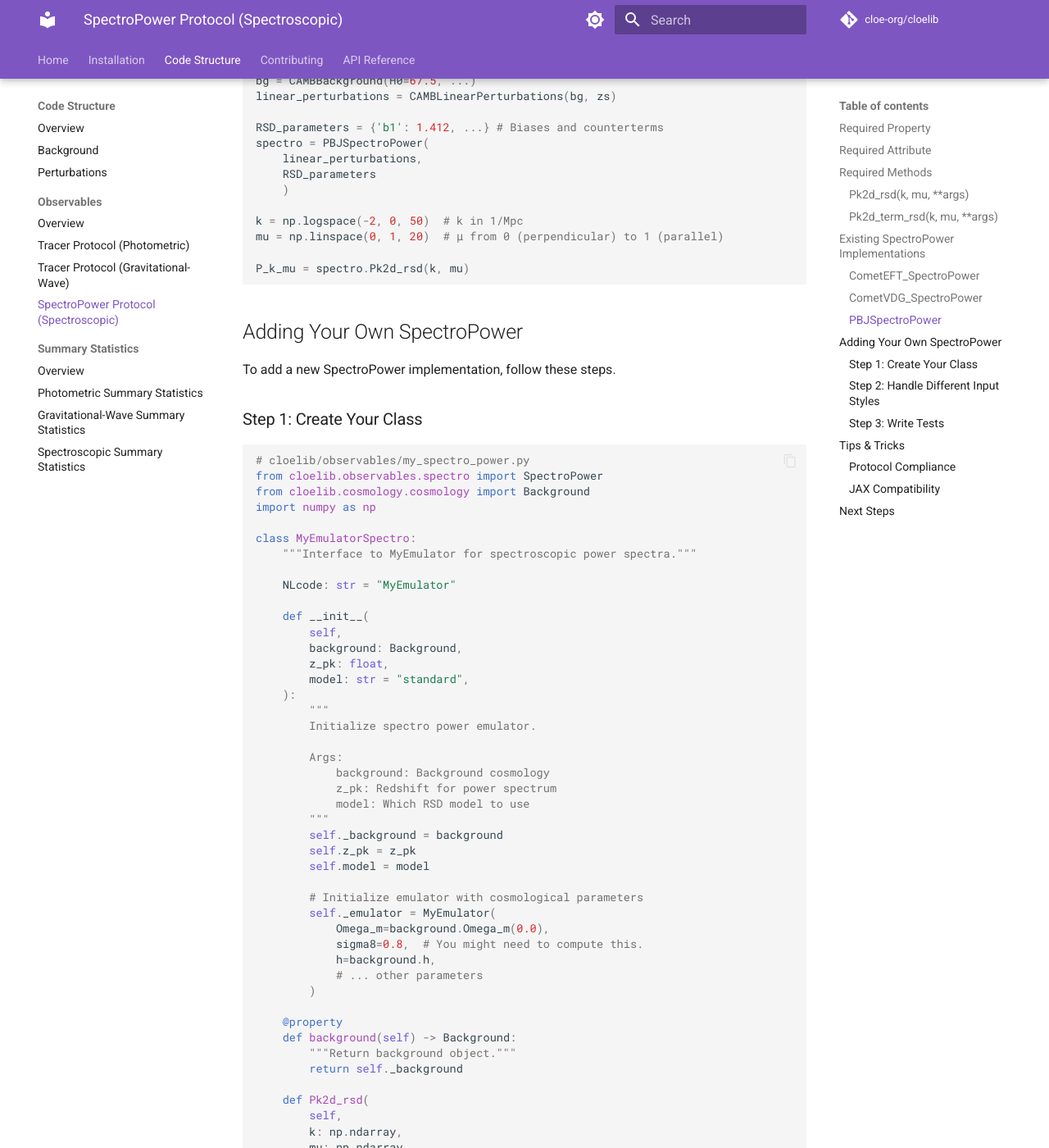
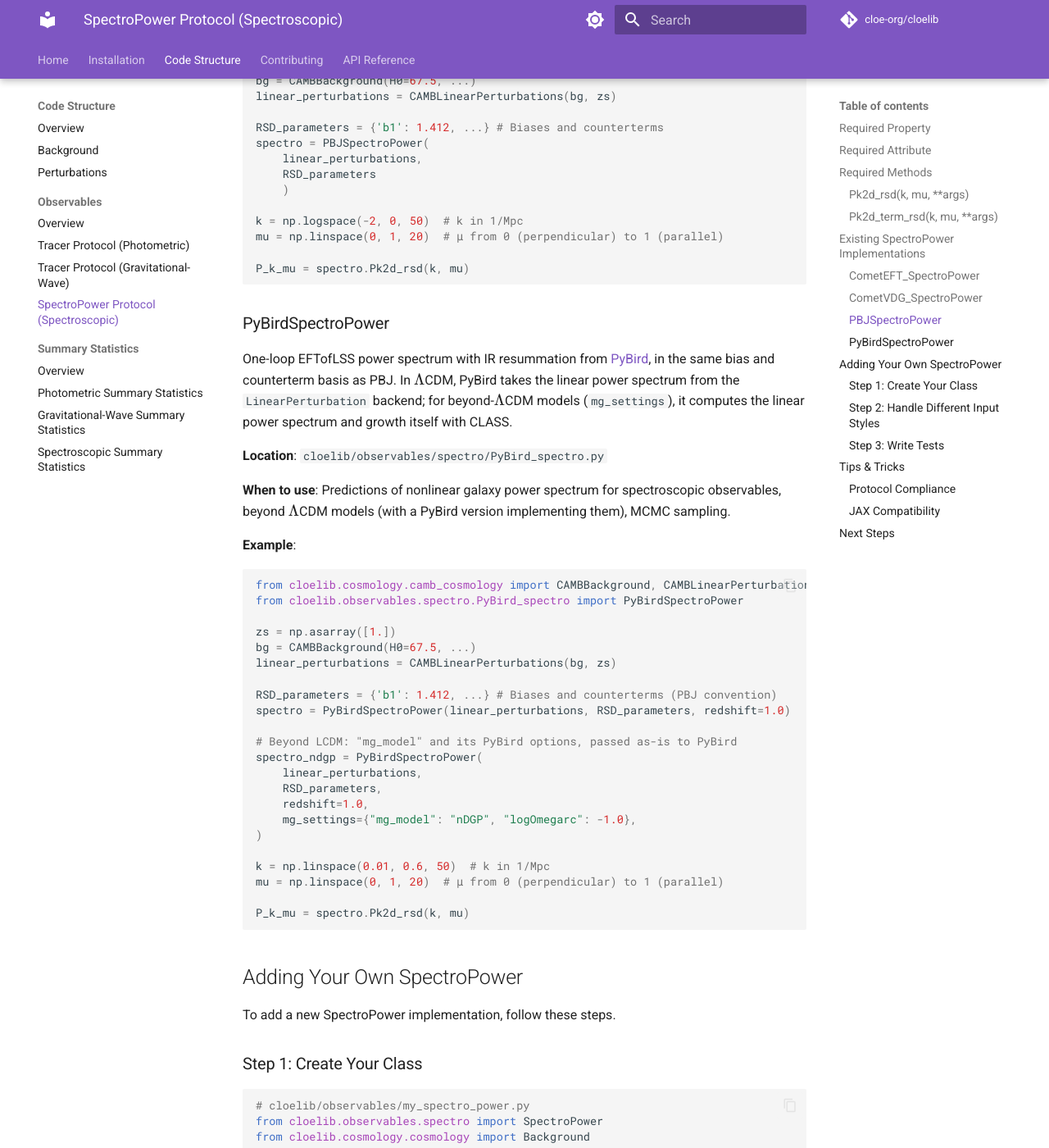
Before and after one commit to cloe-org/cloelib, an MkDocs documentation site: the page built from docs/code_structure/observables/spectro.md, in a window 1280 px wide and 1400 px high, scrolled down 2381 px. Shown: the whole window at 82% size. Built offline with MkDocs 1.6.1 and Material for MkDocs 9.7.7, drawn with Linux system fonts in a browser that asks for light colours; comment, search, counter and statistics services are not loaded; the version menu is left out.

Commit message:
gh-533: document PyBirdSpectroPower
- Add pybird to the SpectroPower column of the README backends table.
- Add a PyBirdSpectroPower section, with LCDM and nDGP examples, to
  docs/code_structure/observables/spectro.md.

Co-Authored-By: Claude Opus 5.5 <noreply@anthropic.com>

````diff
--- a/docs/code_structure/observables/spectro.md
+++ b/docs/code_structure/observables/spectro.md
@@ -103,6 +103,48 @@ spectro = PBJSpectroPower(
 	)
 
 k = np.logspace(-2, 0, 50)  # k in 1/Mpc
+mu = np.linspace(0, 1, 20)  # μ from 0 (perpendicular) to 1 (parallel)
+
+P_k_mu = spectro.Pk2d_rsd(k, mu)
+```
+
+### PyBirdSpectroPower
+
+One-loop EFTofLSS power spectrum with IR resummation from
+[PyBird](https://github.com/pierrexyz/pybird), in the same bias and
+counterterm basis as PBJ. In $\Lambda$CDM, PyBird takes the linear power
+spectrum from the `LinearPerturbation` backend; for beyond-$\Lambda$CDM
+models (`mg_settings`), it computes the linear power spectrum and growth
+itself with CLASS.
+
+**Location**: `cloelib/observables/spectro/PyBird_spectro.py`
+
+**When to use**: Predictions of nonlinear galaxy power spectrum for
+spectroscopic observables, beyond $\Lambda$CDM models (with a PyBird
+version implementing them), MCMC sampling.
+
+**Example**:
+
+```python
+from cloelib.cosmology.camb_cosmology import CAMBBackground, CAMBLinearPerturbations
+from cloelib.observables.spectro.PyBird_spectro import PyBirdSpectroPower
+
+zs = np.asarray([1.])
+bg = CAMBBackground(H0=67.5, ...)
+linear_perturbations = CAMBLinearPerturbations(bg, zs)
+
+RSD_parameters = {'b1': 1.412, ...} # Biases and counterterms (PBJ convention)
+spectro = PyBirdSpectroPower(linear_perturbations, RSD_parameters, redshift=1.0)
+
+# Beyond LCDM: "mg_model" and its PyBird options, passed as-is to PyBird
+spectro_ndgp = PyBirdSpectroPower(
+    linear_perturbations,
+    RSD_parameters,
+    redshift=1.0,
+    mg_settings={"mg_model": "nDGP", "logOmegarc": -1.0},
+)
+
+k = np.linspace(0.01, 0.6, 50)  # k in 1/Mpc
 mu = np.linspace(0, 1, 20)  # μ from 0 (perpendicular) to 1 (parallel)
 
 P_k_mu = spectro.Pk2d_rsd(k, mu)
````
Also changed, not shown: README.md (+1 -1 lines).
